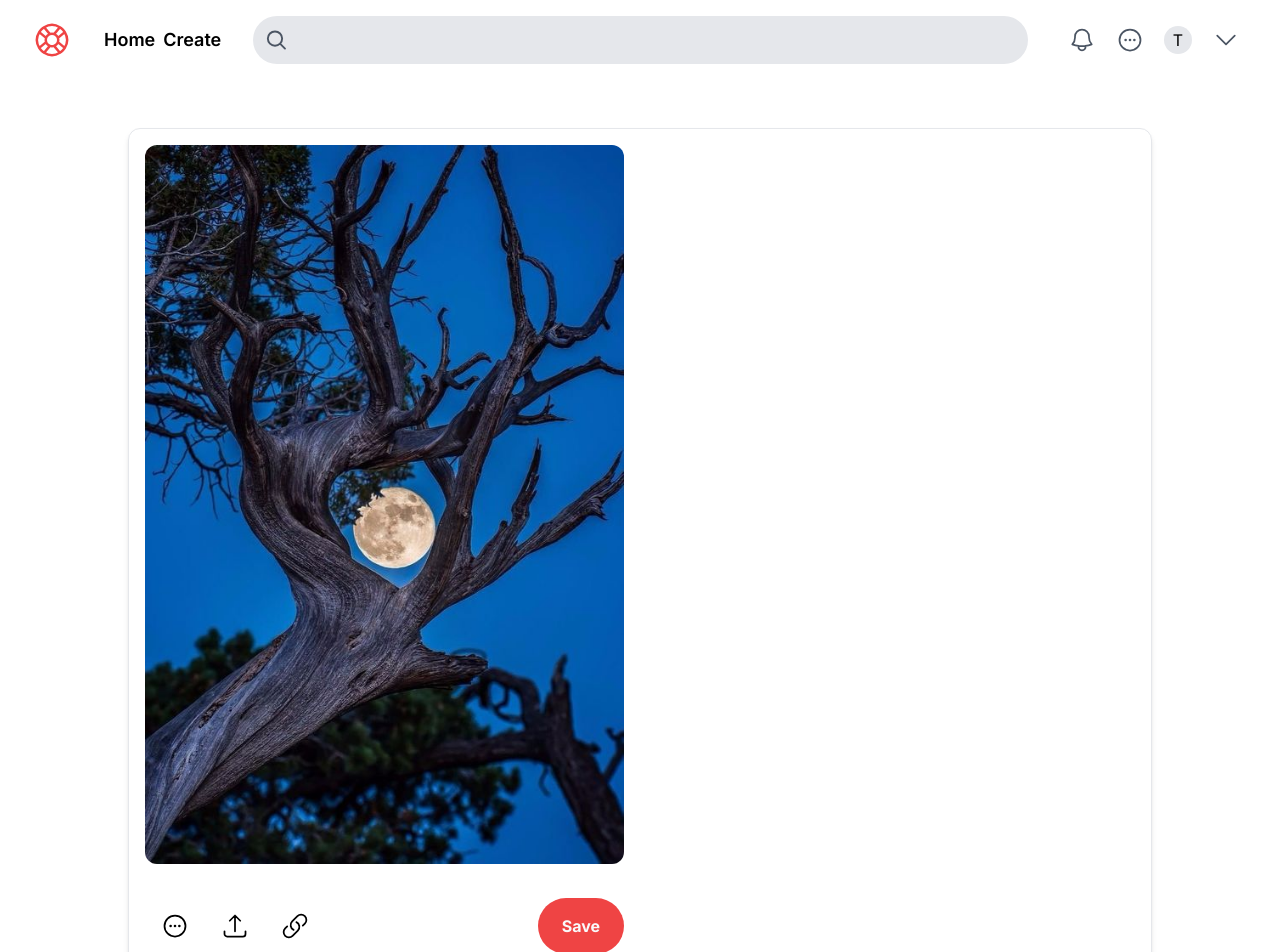
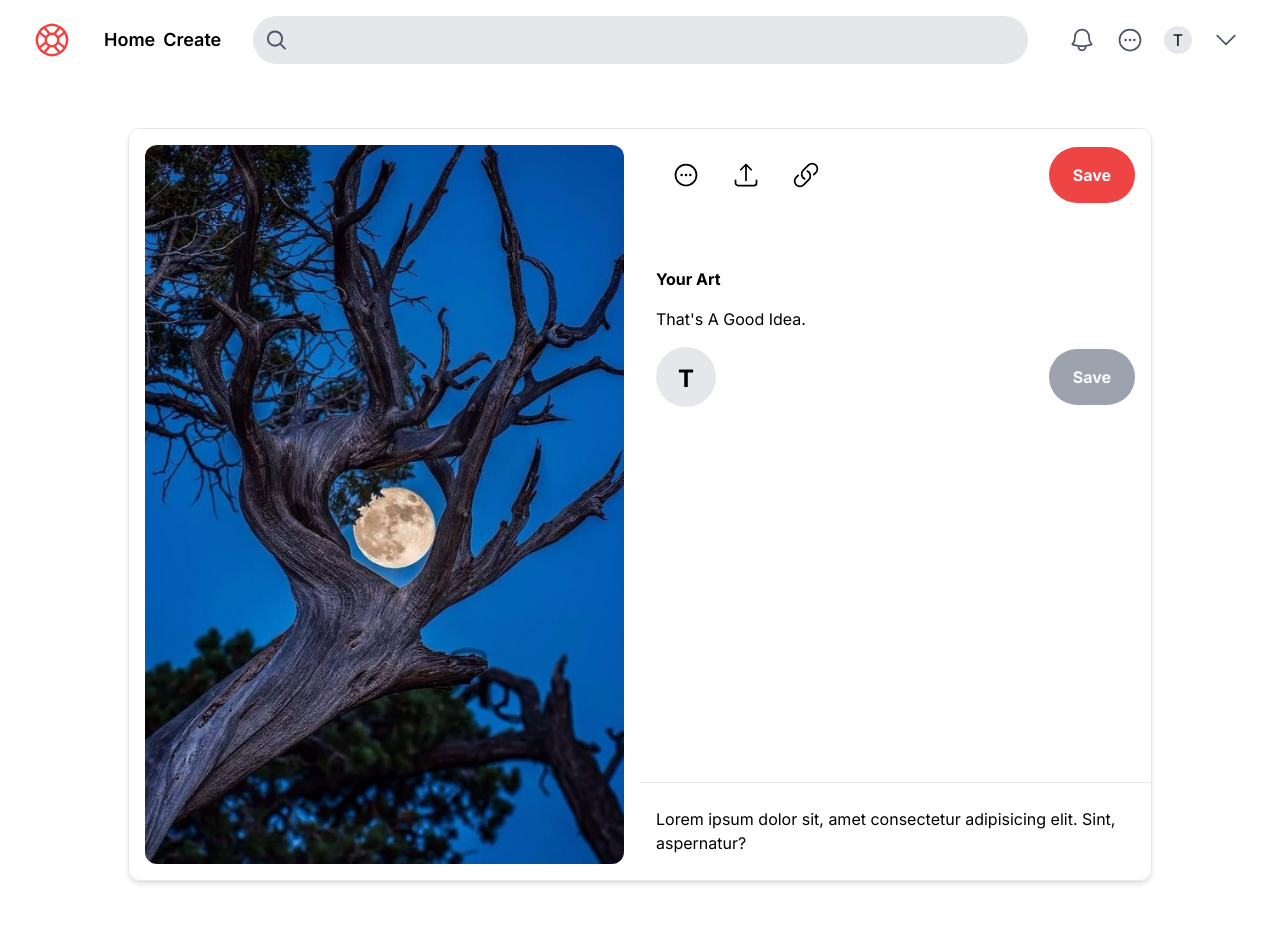
Before and after one commit to towhidul-islam-dev/pinterest_replica, a Next.js app: page /home/1 in a window 1280 px wide. Shown: the top 952 px of the page. After the commit the page ends 929 px from the top, so only its background shows below. Built offline with nearby package versions, Linux system fonts and the light colour scheme.

Commit message:
dynamic routing is complete

```diff
--- a/app/home/[id]/page.jsx
+++ b/app/home/[id]/page.jsx
@@ -39,17 +39,18 @@ function page({ params }) {
     <div className="grid place-items-center w-full py-12 px-8">
       <div
         key={selectedData.id}
-        className="flex flex-col items-start justify-between h-full w-full max-w-5xl rounded-xl overflow-hidden shadow-md border border-gray-200"
+        className="flex flex-col items-start justify-between md:flex-row h-full w-full max-w-5xl rounded-xl overflow-hidden shadow-md border border-gray-200"
       >
-        <div className="w-full md:w-1/2 md:h-auto h-1/2 md:p-4">
+        <div className="w-full md:w-1/2 md:h-full h-1/2 md:p-4">
           <img
             className="w-full h-full object-cover rounded-xl"
             src={`/${selectedData.image}`}
             alt={`/${selectedData.labels}`}
           />
         </div>
-        <div className="relative w-full h-1/2 md:h-auto md:w-1/2 p-4">
-          <div className="flex items-center justify-between gap-4">
+        <div className="relative md:h-full flex items-center justify-between flex-col w-full h-1/2 md:w-1/2">
+          <div className="w-full">
+            <div className="flex w-full p-4 rounded-xl items-center justify-between gap-4">
               <div className="flex">
                 <div className="p-4 rounded-full hover:bg-gray-300/30 transition-colors ease-in-out duration-200">
                   <EllipsisHorizontalCircleIcon className="w-7 h-7 hover:bg-gray-300/30 transition-colors ease-in-out duration-200" />
@@ -67,7 +68,33 @@ function page({ params }) {
                 </button>
               </div>
             </div>
-          <div></div>
+          </div>
+          <div className="p-4 space-y-4 w-full">
+            <h2 className="capitalize font-bold">Your Art</h2>
+            <p className="capitalize ">That's a good idea.</p>
+
+            <div className="flex w-full rounded-xl items-center justify-between gap-4">
+              <div className="flex">
+                <div className="p-4 rounded-full bg-gray-200 hover:bg-gray-300/30 transition-colors ease-in-out duration-200">
+                  <div className="w-7 h-7 text-2xl font-bold text-black grid place-items-center">
+                    T
+                  </div>
+                </div>
+              </div>
+              <div>
+                <button className="capitalize font-bold text-gray-50 bg-gray-400 hover:bg-gray-500 transition-colors ease-in-out duration-300 py-4 px-6 rounded-full">
+                  save
+                </button>
+              </div>
+            </div>
+          </div>
+          <div className="min-h-[300px] "></div>
+          <div className="border-t border-gray-200 px-4 py-6">
+            <h2>
+              Lorem ipsum dolor sit, amet consectetur adipisicing elit. Sint,
+              aspernatur?
+            </h2>
+          </div>
         </div>
       </div>
     </div>
```
Lines whose indentation alone changed are shown as unchanged.
